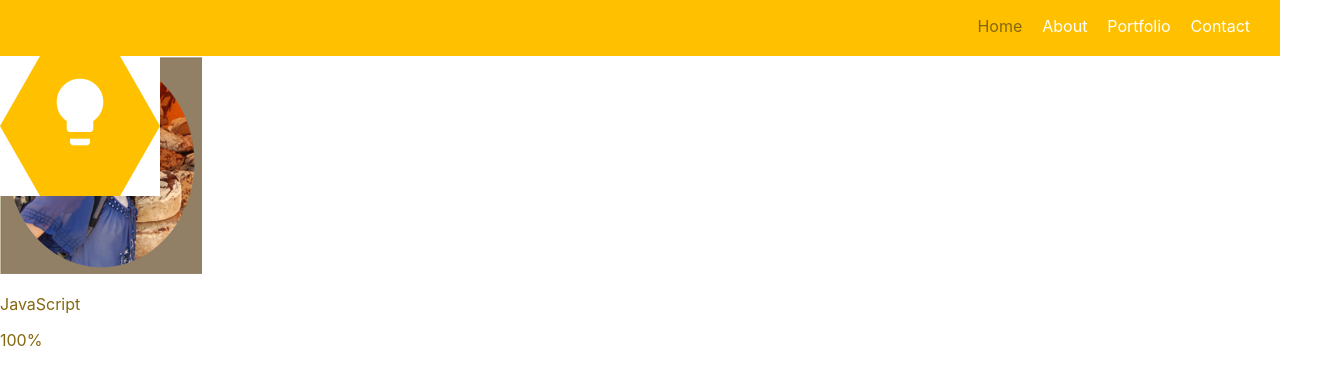
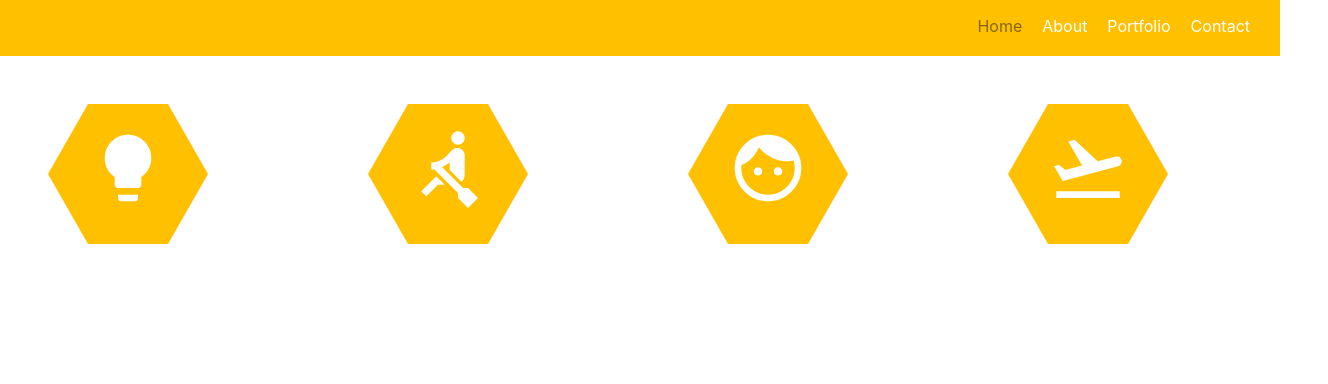
Before and after one commit to yidah/react-cv, a React (Create React App) app: page /about in a window 1280 px wide. Shown: the top 384 px of the page, 1328 px wide, since content can reach past the window. Built offline with nearby package versions, Linux system fonts and the light colour scheme.

Commit message:
Added softskills to the About page

```diff
--- a/src/components/Resume/About/SoftSkill/SoftSkill.js
+++ b/src/components/Resume/About/SoftSkill/SoftSkill.js
@@ -5,8 +5,27 @@ const softSkill = (props) => {
   return (
     <>
       <div className={classes.Container}>
-        <div className={classes.Hexagon}>
-        <span class="material-icons" id={classes.Bulb}>lightbulb</span>
+        <div className={classes.Hexagon1}>
+          <span class="material-icons" id={classes.Bulb}>
+            lightbulb
+          </span>
+        </div>
+         <div className={classes.Hexagon2}>
+          <span class="material-icons" id={classes.Bulb}>
+            rowing
+          </span>
+        </div>
+
+        <div className={classes.Hexagon3}>
+          <span class="material-icons" id={classes.Bulb}>
+            face
+          </span>
+        </div>
+
+        <div className={classes.Hexagon4}>
+          <span class="material-icons" id={classes.Bulb}>
+            flight_takeoff
+          </span>
         </div>
       </div>
     </>
--- a/src/components/Resume/About/SoftSkill/SoftSkill.module.css
+++ b/src/components/Resume/About/SoftSkill/SoftSkill.module.css
@@ -1,17 +1,123 @@
+.Container{
+    height: 280px;
+    width: 100%;
+    position: absolute;
+    background-color:white;
+    margin:3rem;
+}
+
+.Hexagon1{
+    height: 0;
+    width: 80px;
+    border-bottom: 35px solid #ffc000;
+    border-left: 20px solid transparent;
+    border-right: 20px solid transparent;
+    position: absolute;
+    top:0;
+}
+
+.Hexagon1:before{
+    content: '';
+    height: 0;
+    width: 40px;
+    border-top: 35px solid #ffc000;
+    border-left: 20px solid transparent;
+    border-right: 20px solid transparent;
+    position: absolute;
+    top:35px;
+    left: -20px;
+}
+
+.Hexagon2{
+    height: 0;
+    width: 80px;
+    border-bottom: 35px solid #ffc000;
+    border-left: 20px solid transparent;
+    border-right: 20px solid transparent;
+    position: absolute;
+    top:0;
+    left:50%;
+}
+
+.Hexagon2:before{
+    content: '';
+    height: 0;
+    width: 40px;
+    border-top: 35px solid #ffc000;
+    border-left: 20px solid transparent;
+    border-right: 20px solid transparent;
+    position: absolute;
+    top:35px;
+    left: -20px;
+}
+
+.Hexagon3{
+    height: 0;
+    width: 80px;
+    border-bottom: 35px solid #ffc000;
+    border-left: 20px solid transparent;
+    border-right: 20px solid transparent;
+    position: absolute;
+    top:50%;
+    left:0;
+}
+
+.Hexagon3:before{
+    content: '';
+    height: 0;
+    width: 40px;
+    border-top: 35px solid #ffc000;
+    border-left: 20px solid transparent;
+    border-right: 20px solid transparent;
+    position: absolute;
+    top:35px;
+    left: -20px;
+}
+
+.Hexagon4{
+    height: 0;
+    width: 80px;
+    border-bottom: 35px solid #ffc000;
+    border-left: 20px solid transparent;
+    border-right: 20px solid transparent;
+    position: absolute;
+    top:50%;
+    left:50%;
+}
+
+.Hexagon4:before{
+    content: '';
+    height: 0;
+    width: 40px;
+    border-top: 35px solid #ffc000;
+    border-left: 20px solid transparent;
+    border-right: 20px solid transparent;
+    position: absolute;
+    top:35px;
+    left: -20px;
+}
+
+#Bulb {
+    color: white;
+    font-size: 2.5rem;
+    position: absolute;
+    top:0.75rem;
+}
+
+
+
+/* Greater than 640 */
+@media(min-width:40rem){
 
     .Container{
         height: 140px;
-    width: 160px;
+        width: 100%;
         position: absolute;
         background-color:white;
-    /* margin:auto;
-    top:0;
-    bottom: 0;
-    left:0;
-    right:0; */
+        margin:3rem;
     }
 
-.Hexagon{
+    .Hexagon1{
         height: 0;
         width: 160px;
         border-bottom: 70px solid #ffc000;
@@ -21,7 +127,76 @@
         top:0;
     }
 
-.Hexagon:before{
+    .Hexagon1:before{
+        content: '';
+        height: 0;
+        width: 80px;
+        border-top: 70px solid #ffc000;
+        border-left: 40px solid transparent;
+        border-right: 40px solid transparent;
+        position: absolute;
+        top:70px;
+        left: -40px;
+    }
+
+    .Hexagon2{
+        height: 0;
+        width: 160px;
+        border-bottom: 70px solid #ffc000;
+        border-left: 40px solid transparent;
+        border-right: 40px solid transparent;
+        position: absolute;
+        top:0;
+        left:25%
+    }
+
+    .Hexagon2:before{
+        content: '';
+        height: 0;
+        width: 80px;
+        border-top: 70px solid #ffc000;
+        border-left: 40px solid transparent;
+        border-right: 40px solid transparent;
+        position: absolute;
+        top:70px;
+        left: -40px;
+    }
+
+    .Hexagon3{
+        height: 0;
+        width: 160px;
+        border-bottom: 70px solid #ffc000;
+        border-left: 40px solid transparent;
+        border-right: 40px solid transparent;
+        position: absolute;
+        top:0;
+        left:50%
+    }
+
+    .Hexagon3:before{
+        content: '';
+        height: 0;
+        width: 80px;
+        border-top: 70px solid #ffc000;
+        border-left: 40px solid transparent;
+        border-right: 40px solid transparent;
+        position: absolute;
+        top:70px;
+        left: -40px;
+    }
+
+    .Hexagon4{
+        height: 0;
+        width: 160px;
+        border-bottom: 70px solid #ffc000;
+        border-left: 40px solid transparent;
+        border-right: 40px solid transparent;
+        position: absolute;
+        top:0;
+        left:75%
+    }
+
+    .Hexagon4:before{
         content: '';
         height: 0;
         width: 80px;
@@ -37,10 +212,6 @@
         color: white;
         font-size: 5rem;
         position: absolute;
-    top:1rem;
+        top:1.5rem;
     }
-
-/* Greater than 640 */
-@media(min-width:40rem){
-
 }
--- a/src/containers/About/About.js
+++ b/src/containers/About/About.js
@@ -10,9 +10,9 @@ class About extends Component{
                 <SoftSkill imgSrc="" imgAlt=""
                                  title="Dynamic"
                                  desc="soy muy dinamico"/>
-                <img src={Me} alt="me"/>
+                {/* <img src={Me} alt="me"/>
 
-                <Skill skill="JavaScript" percentage="100%"/>
+                <Skill skill="JavaScript" percentage="100%"/> */}
             </>
         )
     }
```
Also changed, not shown: 1 other file (tests, documents, lock files or other folders). Lines whose indentation alone changed are shown as unchanged.
